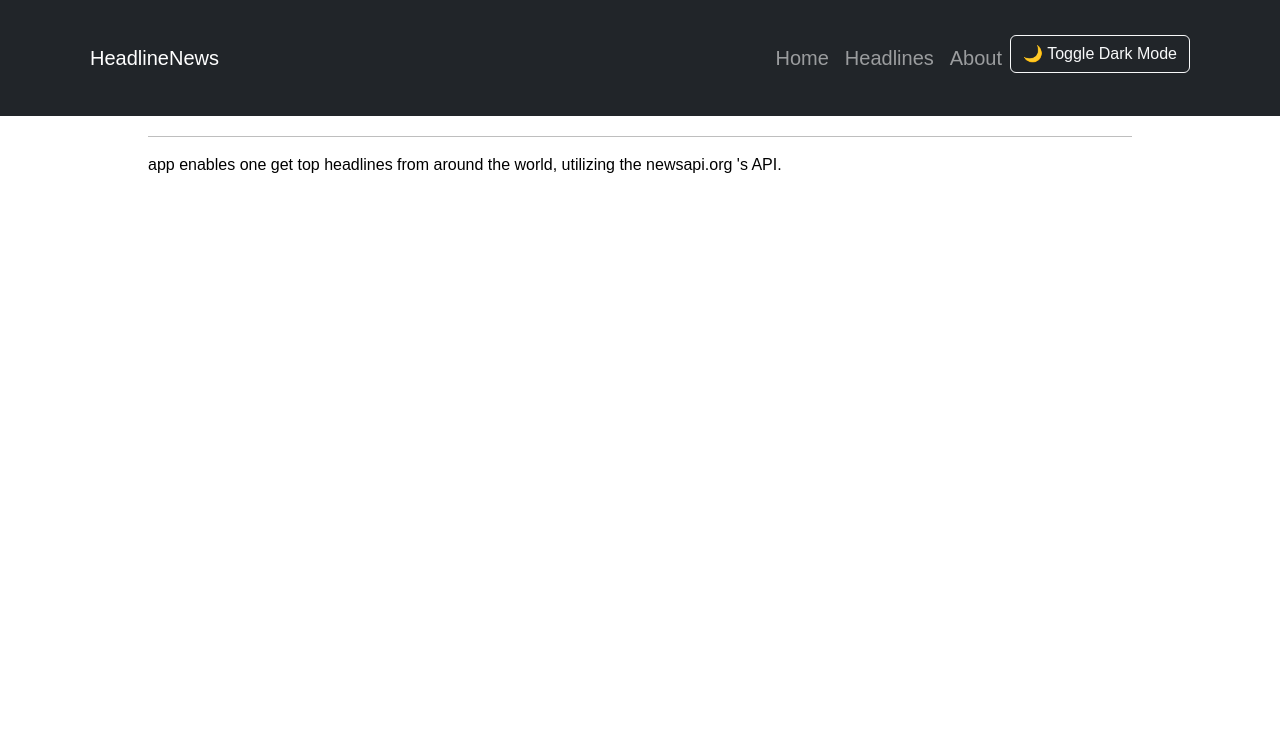
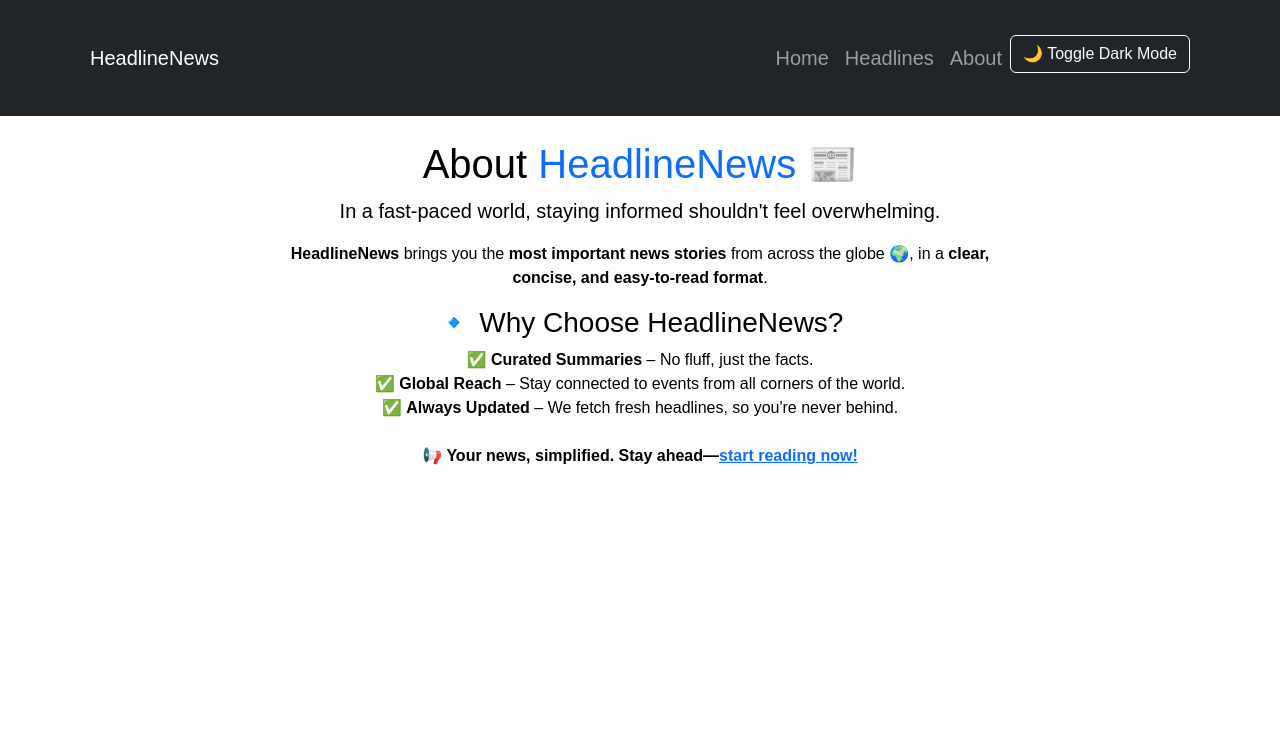
Before and after one commit to chimebukanian/news_aggregator_app, a Django app: template news/templates/news/about.html in a window 1280 px wide. Shown: the top 744 px of the page. Run offline with Django 3.2, Linux system fonts and the light colour scheme; the template is opened without the code that fills it, so the values that code supplies are empty.

Commit message:
Update about.html

```diff
--- a/news/templates/news/about.html
+++ b/news/templates/news/about.html
@@ -1,12 +1,22 @@
-{% extends 'news/base.html' %}
+{% extends "base.html" %}
+
+{% block title %}About - HeadlineNews 📰{% endblock %}
+
 {% block content %}
+<div class="container text-center mt-5">
+    <h1>About <span class="text-primary">HeadlineNews</span> 📰</h1>
 
-<div class='about'>
-<h1>About us</h1>
-<hr style="background:white;">
+    <p class="lead">In a fast-paced world, staying informed shouldn't feel overwhelming.</p>
 
-<p>
- app enables one get top headlines from around the world, utilizing the newsapi.org 's API.
-</p>
+    <p><strong>HeadlineNews</strong> brings you the <strong>most important news stories</strong> from across the globe 🌍, in a <strong>clear, concise, and easy-to-read format</strong>.</p>
+
+    <h3>🔹 Why Choose HeadlineNews?</h3>
+    <ul class="list-unstyled">
+        <li>✅ <strong>Curated Summaries</strong> – No fluff, just the facts.</li>
+        <li>✅ <strong>Global Reach</strong> – Stay connected to events from all corners of the world.</li>
+        <li>✅ <strong>Always Updated</strong> – We fetch fresh headlines, so you're never behind.</li>
+    </ul>
+
+    <p class="mt-4"><strong>📢 Your news, simplified. Stay ahead—<a href="{% url 'news_feed' %}">start reading now!</a></strong></p>
 </div>
 {% endblock %}
```
